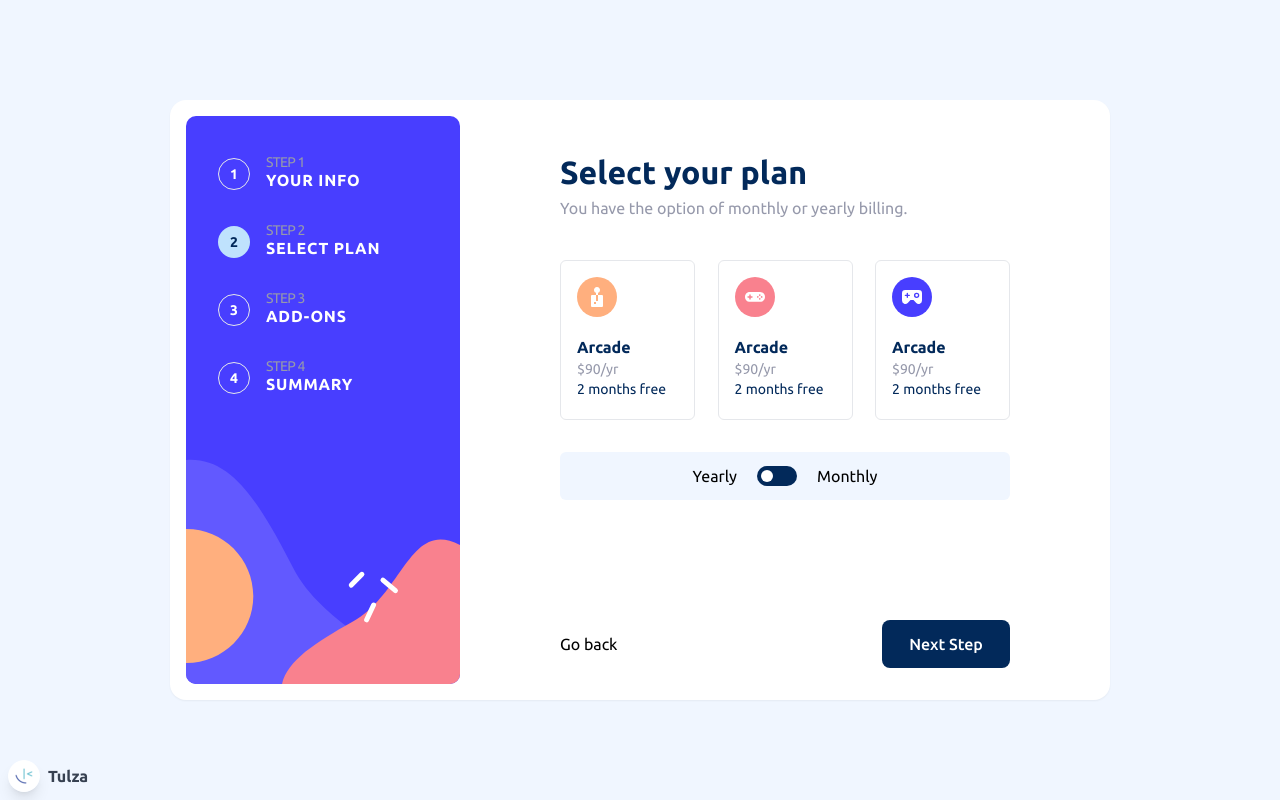
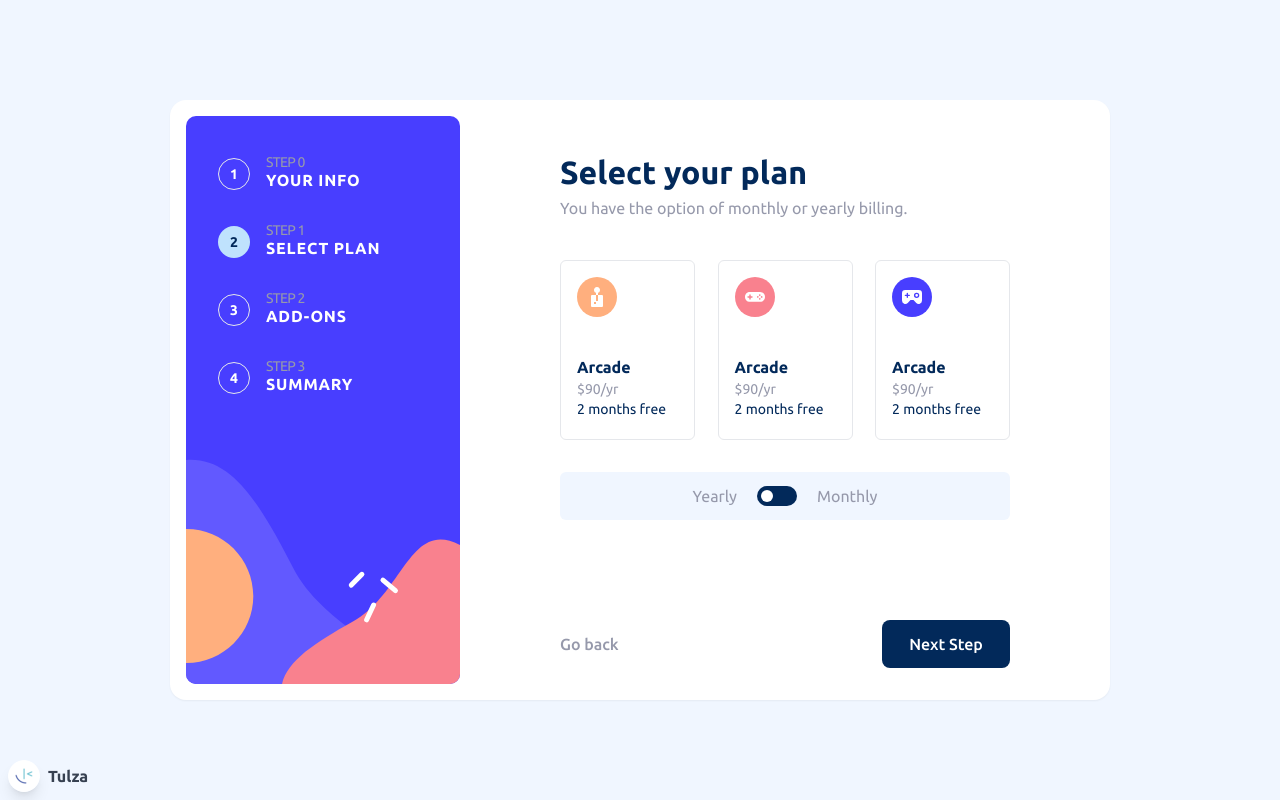
Before and after one commit to tulza/multi-step-form-femt, a React (Vite) app: page / in a window 1280 px wide. Both pictures are taken after a click on the button "Next Step". Built offline with nearby package versions, Linux system fonts and the light colour scheme.

Commit message:
finish step

```diff
--- a/src/components/ProcessStep.tsx
+++ b/src/components/ProcessStep.tsx
@@ -16,9 +16,9 @@ const ProcessStep = memo(
 
     return (
       <div className="flex items-center gap-4">
-        <StepBubble id={id} active={currentStep === id} />
+        <StepBubble id={id + 1} active={currentStep === id} />
         <div className="flex h-full flex-col justify-between leading-3">
-          <p className="text-[14px] uppercase tracking-tighter text-coolGray">
+          <p className="text-[14px] uppercase tracking-tighter">
             Step {id}
           </p>
           <h3 className="text-base font-bold uppercase tracking-wider text-white">
--- a/src/components/StateCard.tsx
+++ b/src/components/StateCard.tsx
@@ -6,10 +6,10 @@ type StateCardProps = {
 const StateCard = ({ currentStep }: StateCardProps) => {
   return (
     <div className="sideBarImage flex min-h-[568px] min-w-[274px] flex-col gap-8 p-8 pt-10">
-      <ProcessStep id={1} currentStep={currentStep} description="your info" />
-      <ProcessStep id={2} currentStep={currentStep} description="select plan" />
-      <ProcessStep id={3} currentStep={currentStep} description="add-ons" />
-      <ProcessStep id={4} currentStep={currentStep} description="summary" />
+      <ProcessStep id={0} currentStep={currentStep} description="your info" />
+      <ProcessStep id={1} currentStep={currentStep} description="select plan" />
+      <ProcessStep id={2} currentStep={currentStep} description="add-ons" />
+      <ProcessStep id={3} currentStep={currentStep} description="summary" />
     </div>
   );
 };
--- a/src/components/StepForms/FinishUpStep.tsx
+++ b/src/components/StepForms/FinishUpStep.tsx
@@ -7,8 +7,38 @@ const FinishUpStep = () => {
         title="Finishing up"
         description="Double-check everything looks OK before confirming."
       />
+      <div className="flex flex-col rounded-md bg-magnolia p-4">
+        <div className="flex items-center justify-between">
+          <div>
+            <p className="font-bold text-marineBlue">Arcade (Yearly)</p>
+            <p className=" underline">Change</p>
+          </div>
+          <p className="font-bold text-marineBlue">$9/yr</p>
+        </div>
+        <hr className="my-5 border-lightGray" />
+        <div className="flex flex-col gap-4">
+          <ServiceFeeDisplay label="Online service" cost={1} />
+          <ServiceFeeDisplay label="Larger storage" cost={2} />
+        </div>
+      </div>
+      <div className="flex justify-between p-6">
+        <p>Total (per month)</p>
+        <p className="text-lg font-bold text-purplishBlue">+$12/yr</p>
+      </div>
     </div>
   );
 };
 
+type ServiceDisplayProps = {
+  label: string;
+  cost: number;
+};
+const ServiceFeeDisplay = ({ label, cost }: ServiceDisplayProps) => {
+  return (
+    <div className="flex justify-between">
+      <p>{label}</p>
+      <p className="text-marineBlue">+${cost}/yr</p>
+    </div>
+  );
+};
 export default FinishUpStep;
--- a/src/components/StepForms/MultiStepFormPage.tsx
+++ b/src/components/StepForms/MultiStepFormPage.tsx
@@ -5,36 +5,41 @@ import PersonalInfoForm from "./PersonalInfoForm";
 import Button from "../Button";
 import SelectPlan from "./SelectPlan";
 import AddonsStep from "./AddonsStep";
+import FinishUpStep from "./FinishUpStep";
 
 const stateComponent = [
   <PersonalInfoForm />,
   <SelectPlan />,
   <AddonsStep />,
-  <PersonalInfoForm />,
+  <FinishUpStep />,
 ];
 
 const MultiStepFormPage = () => {
-  const [state, setState] = useState(1);
+  const [state, setState] = useState(0);
 
   const handleNext = () => {
-    if (state >= stateComponent.length) return;
+    if (state >= stateComponent.length - 1) return;
     setState(state + 1);
   };
   const handlePrevious = () => {
-    if (state <= 1) return;
+    if (state <= 0) return;
     setState(state - 1);
   };
 
   return (
-    <SinglePage classname="bg-magnolia overflow-hidden" centerObj>
+    <SinglePage classname="bg-magnolia overflow-hidden text-coolGray" centerObj>
       <div className="flex w-[940px] gap-4 rounded-2xl bg-white p-4 shadow-sm">
         <StateCard currentStep={state} />
         <div className="flex w-full justify-center">
           <div className=" m-8 mb-4 flex w-[450px] flex-col justify-between">
-            {stateComponent[state - 1]}
+            {stateComponent[state]}
             <div className="flex flex-row-reverse items-center justify-between">
               <Button label="Next Step" onClick={handleNext} />
-              {state != 1 && <button onClick={handlePrevious}>Go back</button>}
+              {state != 0 && (
+                <button className="font-medium" onClick={handlePrevious}>
+                  Go back
+                </button>
+              )}
             </div>
           </div>
         </div>
--- a/src/components/StepForms/SelectPlan.tsx
+++ b/src/components/StepForms/SelectPlan.tsx
@@ -30,7 +30,10 @@ const SelectPlan = () => {
 
 const RadioSelectBox = ({ value, icon }: { value?: string; icon?: string }) => {
   return (
-    <motion.div className="relative h-40 w-[135px]" whileTap={{ scale: 0.9 }}>
+    <motion.div
+      className="relative h-[180px] w-[135px]"
+      whileTap={{ scale: 0.9 }}
+    >
       <input
         type="radio"
         name="plan"
@@ -41,7 +44,7 @@ const RadioSelectBox = ({ value, icon }: { value?: string; icon?: string }) => {
         <img src={icon} className="w-min select-none" />
         <div>
           <h3 className=" font-bold text-marineBlue">Arcade</h3>
-          <p className="text-sm text-coolGray">$90/yr</p>
+          <p className="text-sm">$90/yr</p>
           <p className="text-sm text-marineBlue">2 months free</p>
         </div>
       </div>
--- a/src/components/StepHeader.tsx
+++ b/src/components/StepHeader.tsx
@@ -6,7 +6,7 @@ const StepHeader = ({ title, description }: StepHeaderProps) => {
   return (
     <>
       <h1 className="text-[32px] font-bold text-marineBlue">{title}</h1>
-      <h3 className="mb-10 text-coolGray">{description}</h3>
+      <h3 className="mb-10">{description}</h3>
     </>
   );
 };
--- a/src/components/TextInput.tsx
+++ b/src/components/TextInput.tsx
@@ -4,8 +4,7 @@ interface TextInputProps extends InputHTMLAttributes<HTMLInputElement> {
   description: string;
   variants?: "default";
 }
-const InputVariants =
-  "h-12 w-full rounded-md border pl-4 text-marineBlue placeholder:text-coolGray";
+const InputVariants = "h-12 w-full rounded-md border pl-4 text-marineBlue";
 
 const TextInput = forwardRef<HTMLInputElement, TextInputProps>(
   ({ ...props }, ref) => {
```
